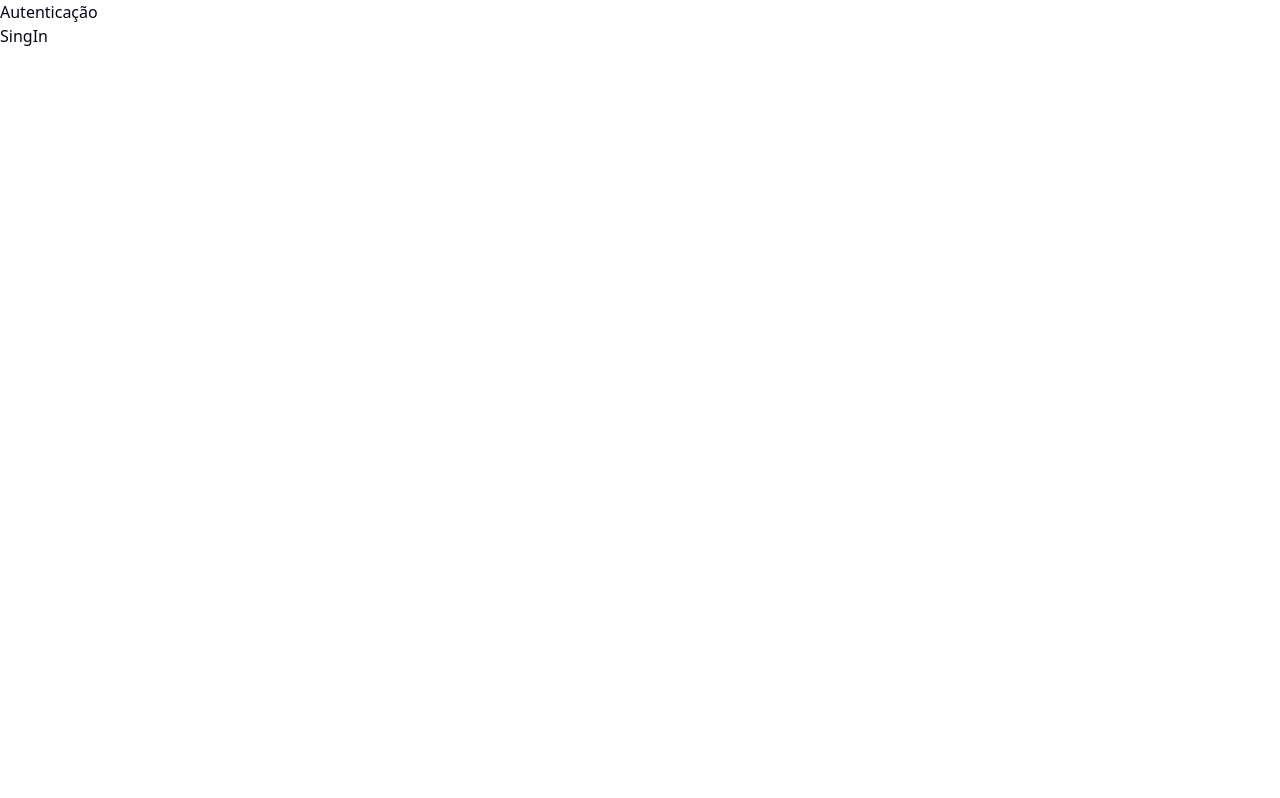
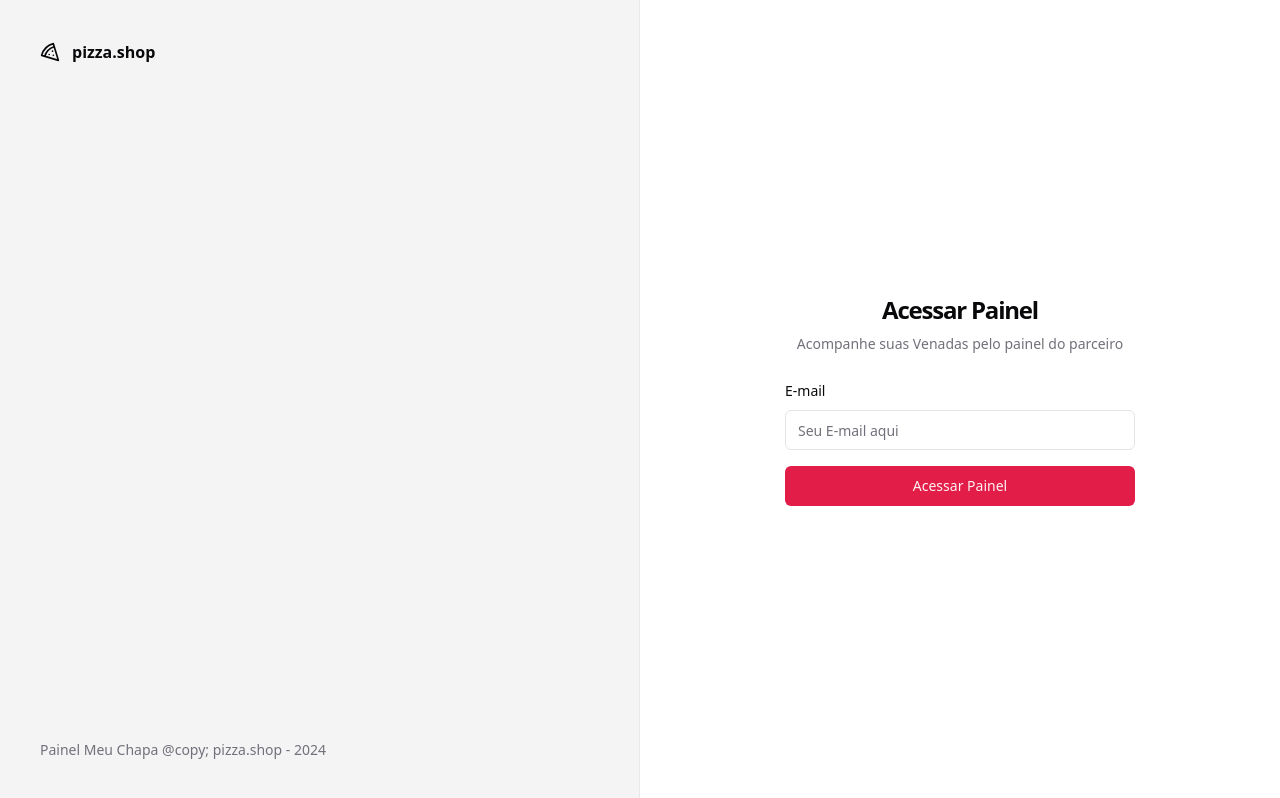
Before and after one commit to marialuisa214/pizzaShop, a React (Vite) app: page /sing-in in a window 1280 px wide. Built offline with nearby package versions, Linux system fonts and the light colour scheme.

Commit message:
:nail_care: feat: tela login

```diff
--- a/package.json
+++ b/package.json
@@ -10,6 +10,7 @@
     "preview": "vite preview"
   },
   "dependencies": {
+    "@radix-ui/react-label": "^2.0.2",
     "@radix-ui/react-slot": "^1.0.2",
     "class-variance-authority": "^0.7.0",
     "clsx": "^2.1.0",
--- /dev/null
+++ b/src/components/ui/input.tsx
@@ -0,0 +1,25 @@
+import * as React from 'react'
+
+import { cn } from '@/lib/utils'
+
+export interface InputProps
+  extends React.InputHTMLAttributes<HTMLInputElement> {}
+
+const Input = React.forwardRef<HTMLInputElement, InputProps>(
+  ({ className, type, ...props }, ref) => {
+    return (
+      <input
+        type={type}
+        className={cn(
+          'flex h-10 w-full rounded-md border border-input bg-background px-3 py-2 text-sm ring-offset-background file:border-0 file:bg-transparent file:text-sm file:font-medium placeholder:text-muted-foreground focus-visible:outline-none focus-visible:ring-2 focus-visible:ring-ring focus-visible:ring-offset-2 disabled:cursor-not-allowed disabled:opacity-50',
+          className,
+        )}
+        ref={ref}
+        {...props}
+      />
+    )
+  },
+)
+Input.displayName = 'Input'
+
+export { Input }
--- /dev/null
+++ b/src/components/ui/label.tsx
@@ -0,0 +1,24 @@
+import * as LabelPrimitive from '@radix-ui/react-label'
+import { cva, type VariantProps } from 'class-variance-authority'
+import * as React from 'react'
+
+import { cn } from '@/lib/utils'
+
+const labelVariants = cva(
+  'text-sm font-medium leading-none peer-disabled:cursor-not-allowed peer-disabled:opacity-70',
+)
+
+const Label = React.forwardRef<
+  React.ElementRef<typeof LabelPrimitive.Root>,
+  React.ComponentPropsWithoutRef<typeof LabelPrimitive.Root> &
+    VariantProps<typeof labelVariants>
+>(({ className, ...props }, ref) => (
+  <LabelPrimitive.Root
+    ref={ref}
+    className={cn(labelVariants(), className)}
+    {...props}
+  />
+))
+Label.displayName = LabelPrimitive.Root.displayName
+
+export { Label }
--- a/src/global.css
+++ b/src/global.css
@@ -2,69 +2,55 @@
 @tailwind components;
 @tailwind utilities;
 
+
+
 @layer base {
   :root {
     --background: 0 0% 100%;
-    --foreground: 222.2 84% 4.9%;
-
+    --foreground: 240 10% 3.9%;
     --card: 0 0% 100%;
-    --card-foreground: 222.2 84% 4.9%;
-
+    --card-foreground: 240 10% 3.9%;
     --popover: 0 0% 100%;
-    --popover-foreground: 222.2 84% 4.9%;
-
-    --primary: 222.2 47.4% 11.2%;
-    --primary-foreground: 210 40% 98%;
-
-    --secondary: 210 40% 96.1%;
-    --secondary-foreground: 222.2 47.4% 11.2%;
-
-    --muted: 210 40% 96.1%;
-    --muted-foreground: 215.4 16.3% 46.9%;
-
-    --accent: 210 40% 96.1%;
-    --accent-foreground: 222.2 47.4% 11.2%;
-
+    --popover-foreground: 240 10% 3.9%;
+    --primary: 346.8 77.2% 49.8%;
+    --primary-foreground: 355.7 100% 97.3%;
+    --secondary: 240 4.8% 95.9%;
+    --secondary-foreground: 240 5.9% 10%;
+    --muted: 240 4.8% 95.9%;
+    --muted-foreground: 240 3.8% 46.1%;
+    --accent: 240 4.8% 95.9%;
+    --accent-foreground: 240 5.9% 10%;
     --destructive: 0 84.2% 60.2%;
-    --destructive-foreground: 210 40% 98%;
-
-    --border: 214.3 31.8% 91.4%;
-    --input: 214.3 31.8% 91.4%;
-    --ring: 222.2 84% 4.9%;
-
+    --destructive-foreground: 0 0% 98%;
+    --border: 240 5.9% 90%;
+    --input: 240 5.9% 90%;
+    --ring: 346.8 77.2% 49.8%;
     --radius: 0.5rem;
   }
 
   .dark {
-    --background: 222.2 84% 4.9%;
-    --foreground: 210 40% 98%;
-
-    --card: 222.2 84% 4.9%;
-    --card-foreground: 210 40% 98%;
-
-    --popover: 222.2 84% 4.9%;
-    --popover-foreground: 210 40% 98%;
-
-    --primary: 210 40% 98%;
-    --primary-foreground: 222.2 47.4% 11.2%;
-
-    --secondary: 217.2 32.6% 17.5%;
-    --secondary-foreground: 210 40% 98%;
-
-    --muted: 217.2 32.6% 17.5%;
-    --muted-foreground: 215 20.2% 65.1%;
-
-    --accent: 217.2 32.6% 17.5%;
-    --accent-foreground: 210 40% 98%;
-
+    --background: 20 14.3% 4.1%;
+    --foreground: 0 0% 95%;
+    --card: 24 9.8% 10%;
+    --card-foreground: 0 0% 95%;
+    --popover: 0 0% 9%;
+    --popover-foreground: 0 0% 95%;
+    --primary: 346.8 77.2% 49.8%;
+    --primary-foreground: 355.7 100% 97.3%;
+    --secondary: 240 3.7% 15.9%;
+    --secondary-foreground: 0 0% 98%;
+    --muted: 0 0% 15%;
+    --muted-foreground: 240 5% 64.9%;
+    --accent: 12 6.5% 15.1%;
+    --accent-foreground: 0 0% 98%;
     --destructive: 0 62.8% 30.6%;
-    --destructive-foreground: 210 40% 98%;
-
-    --border: 217.2 32.6% 17.5%;
-    --input: 217.2 32.6% 17.5%;
-    --ring: 212.7 26.8% 83.9%;
+    --destructive-foreground: 0 85.7% 97.3%;
+    --border: 240 3.7% 15.9%;
+    --input: 240 3.7% 15.9%;
+    --ring: 346.8 77.2% 49.8%;
   }
 }
+
 
 @layer base {
   * {
--- a/src/pages/_layouts/auth.tsx
+++ b/src/pages/_layouts/auth.tsx
@@ -1,9 +1,19 @@
+import { Pizza } from 'lucide-react'
 import { Outlet } from 'react-router-dom'
 export function AuthLayout() {
   return (
-    <div>
-      <h1>Autenticação</h1>
-      <div>
+    <div className="grid min-h-screen grid-cols-2">
+      <div className="flex h-full flex-col justify-between border-r border-foreground/5 bg-muted p-10 text-muted-foreground">
+        <div className="test-lg flex items-center gap-3 text-foreground">
+          <Pizza className="h-5 w-5" />
+          <span className="font-semibold">pizza.shop</span>
+        </div>
+        <footer className="text-sm">
+          Painel Meu Chapa @copy; pizza.shop - {new Date().getFullYear()}{' '}
+        </footer>
+      </div>
+
+      <div className="flex flex-col items-center justify-center">
         <Outlet />
       </div>
     </div>
--- a/src/pages/auth/singIn.tsx
+++ b/src/pages/auth/singIn.tsx
@@ -1,7 +1,30 @@
+import { Button } from '@/components/ui/button'
+import { Input } from '@/components/ui/input'
+import { Label } from '@/components/ui/label'
+
 export function SingIn() {
   return (
-    <div>
-      <h1>SingIn</h1>
+    <div className="p-8 ">
+      <div className="flex w-[350px] flex-col justify-center gap-6">
+        <div className="flex flex-col gap-2 text-center">
+          <h1 className="text-2xl font-semibold tracking-tighter">
+            Acessar Painel
+          </h1>
+          <p className="text-sm text-muted-foreground">
+            Acompanhe suas Venadas pelo painel do parceiro
+          </p>
+        </div>
+
+        <form className="space-y-4">
+          <div className="space-y-2 ">
+            <Label htmlFor="email">E-mail</Label>
+            <Input placeholder="Seu E-mail aqui" id="email" type="email" />
+          </div>
+          <Button type="submit" className="w-full">
+            Acessar Painel{' '}
+          </Button>
+        </form>
+      </div>
     </div>
   )
 }
```
Also changed, not shown: src/components/ui/button.tsx (+21 -21 lines), 1 other file (tests, documents, lock files or other folders).
